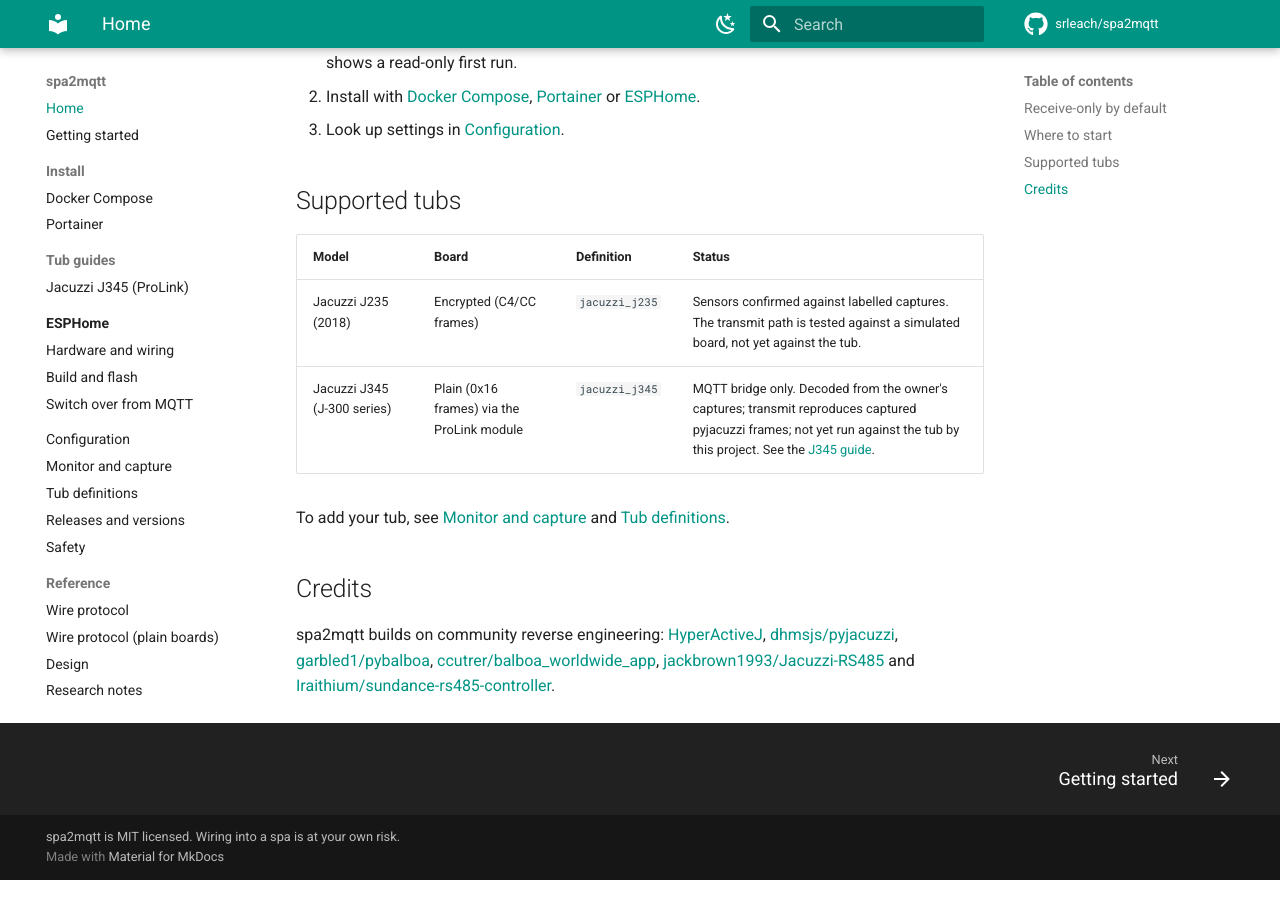
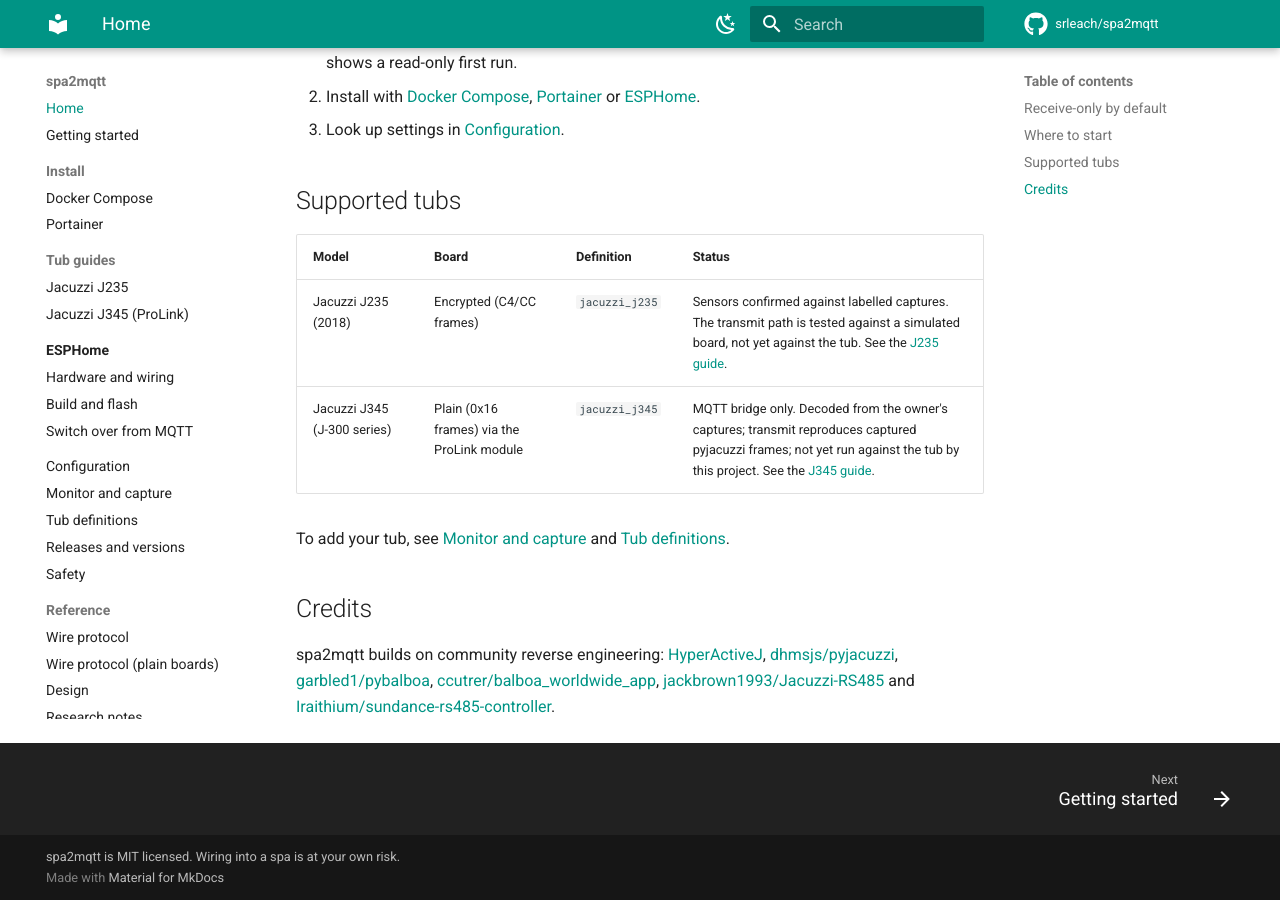
Before and after one commit to srleach/spa2mqtt, an MkDocs documentation site: the page built from docs/index.md, in a window 1280 px wide and 900 px high, scrolled down 1397 px. Built offline with MkDocs 1.6.1 and Material for MkDocs 9.7.7, drawn with Linux system fonts in a browser that asks for light colours; comment, search, counter and statistics services are not loaded; part of the change alters nothing that is shown.

Commit message:
docs: add Jacuzzi J235 tub guide
- New tubs/jacuzzi-j235.md following the J345 guide: supported entities with
  evidence status, hardware path (EW11A or ESP32), Docker Compose, Portainer
  and ESPHome install, v1 upgrade notes, receive-only checks, enabling
  transmit, captures, known limits and open questions.
- Added to the Tub guides nav and linked from the home page and Getting started.

Co-Authored-By: Claude Opus 5.5 <noreply@anthropic.com>

````diff
--- a/docs/getting-started.md
+++ b/docs/getting-started.md
@@ -32,7 +32,8 @@ and the same entity names. See [Switch over from MQTT](esphome/migrate.md).
 
 For both options:
 
-- A supported tub. Today that is the Jacuzzi J235 (`jacuzzi_j235`), and, with the MQTT
+- A supported tub. Today that is the Jacuzzi J235 (`jacuzzi_j235`, see the
+  [J235 guide](tubs/jacuzzi-j235.md)), and, with the MQTT
   bridge only, the Jacuzzi J345 (`jacuzzi_j345`). Other tubs need a
   [tub definition](tub-definitions.md).
 - Access to the RS485 header on the spa control board. The header is intended for a
--- a/docs/index.md
+++ b/docs/index.md
@@ -44,7 +44,7 @@ temperature setpoint still appear in Home Assistant, but they show as unavailabl
 
 | Model | Board | Definition | Status |
 |---|---|---|---|
-| Jacuzzi J235 (2018) | Encrypted (C4/CC frames) | `jacuzzi_j235` | Sensors confirmed against labelled captures. The transmit path is tested against a simulated board, not yet against the tub. |
+| Jacuzzi J235 (2018) | Encrypted (C4/CC frames) | `jacuzzi_j235` | Sensors confirmed against labelled captures. The transmit path is tested against a simulated board, not yet against the tub. See the [J235 guide](tubs/jacuzzi-j235.md). |
 | Jacuzzi J345 (J-300 series) | Plain (0x16 frames) via the ProLink module | `jacuzzi_j345` | MQTT bridge only. Decoded from the owner's captures; transmit reproduces captured pyjacuzzi frames; not yet run against the tub by this project. See the [J345 guide](tubs/jacuzzi-j345.md). |
 
 To add your tub, see [Monitor and capture](monitor-and-capture.md) and
--- /dev/null
+++ b/docs/tubs/jacuzzi-j235.md
@@ -0,0 +1,237 @@
+# Jacuzzi J235 (EW11A or ESP32)
+
+This guide sets up spa2mqtt for a Jacuzzi J235: a J-200 series tub from 2018 with the
+**encrypted** Balboa-family control board. spa2mqtt reads the board's RS485 bus through an
+RS485-to-TCP adapter such as the Elfin EW11A, or through an ESP32 running the ESPHome
+component. The definition ID is `jacuzzi_j235`. It is the default, so most settings on
+this page are the defaults.
+
+!!! warning "Transmit has not run against the tub"
+    Every sensor was checked against labelled captures from the project's own J235. The
+    transmit path is tested against a simulated control board only. Start receive-only,
+    and have someone at the topside for the first commands.
+
+## What is supported
+
+Each row has the evidence status from the definition. *Confirmed* means a labelled
+capture shows the change at the topside and the same change in the bytes. *Hypothesis*
+means a pattern in the data, or a name from another project, that no capture confirms.
+The [wire protocol](../protocol.md#5-c4-status-field-map-j235) has the bytes.
+
+### Read
+
+| Entity | Status | Notes |
+|---|---|---|
+| Current Water Temperature | Confirmed | °C, in 0.5 °C steps |
+| Target Water Temperature | Confirmed | °C, in 0.5 °C steps |
+| Pump 1 Speed | Confirmed | `off`, `low` or `high` |
+| Main Pump Status | Confirmed | Pump 1 on high: the jets |
+| Circulation Pump Status | Confirmed | Pump 1 running at any speed. The J235 has no separate circulation pump: it heats and filters on pump 1 low |
+| Secondary Pump Status | Confirmed | Pump 2. Single speed |
+| Heater Active | Confirmed | |
+| Light Mode | Confirmed | `off`, a colour name, `blend` or `blend paused`. MQTT bridge only |
+| Manual Circulation Call | Hypothesis | Never seen set on this tub |
+| Set Mode Active, Display State, Secondary Value Raw | Mixed | Diagnostics, disabled by default |
+
+### Control
+
+All controls are unavailable until you [enable transmit](#enable-transmit).
+
+| Entity | What it does |
+|---|---|
+| Temperature Increment, Temperature Decrement | One press of Temp up or Temp down. The first press only opens the set screen |
+| Temperature Set Control | Presses Temp up or down until the setpoint matches. Range 20 to 40 °C, step 0.5 |
+| Pump 1 Button, Pump 2 Button, Light Button | One press of that topside button. Pump 1 steps off, low, high, off |
+| Pump 1 (switch) | The jets. Presses Pump 1 until pump 1 is on high, or off. MQTT bridge only |
+| Pump 1 Low (switch) | Pump 1 low speed. Its "off" is pump 1 fully off, so from low it steps through high to off. MQTT bridge only |
+| Pump 2 (switch) | Presses Pump 2 when it is not already in the state you chose. MQTT bridge only |
+| Light (switch) | Presses Light until the light is on or off, about 7.5 s between presses. MQTT bridge only |
+
+The button codes (`0x01`, `0x02`, `0x04`, `0x05`, `0x12`) were confirmed from the
+topside's own presses in a capture. The bridge sends the same codes.
+
+### Not supported
+
+- Light colour, brightness and blend as direct controls. The light has one button: see
+  [Known limits](#known-limits).
+- Clock setting, filter cycles, ClearRay, the menu and the maintenance counters.
+- Fahrenheit. The board gives no unit flag, and every capture is in °C. The definition is
+  Celsius only.
+
+## Hardware path
+
+The bridge and the ESP32 both connect to the RS485 header on the control board. The
+header is meant for a second topside panel and is usually free. It carries 12 V, 0 V, A
+and B. Isolate the spa at its breaker before you open the equipment bay. Read
+[Safety](../safety.md) first.
+
+| Item | Value |
+|---|---|
+| Bus | RS485, 115200 baud, 8N1 |
+| EW11A mode | TCP server, port `8899`, transparent |
+| ESP32 | Any ESP32 with a 3.3 V RS485 transceiver. See [Hardware and wiring](../esphome/hardware.md) |
+| Bus address the bridge sends from | A channel the board gives it on the first command. Set at run time, not by the definition |
+
+Connect A to A and B to B. If no status frames arrive and the serial settings are right,
+swap A and B: a swap does no damage. Power the adapter or the ESP32 from its own supply
+unless you know the rating of the header's 12 V.
+
+The EW11A accepts one TCP client at a time. Stop the v1 bridge, a monitor or any other
+tool before you start spa2mqtt. The v1 bridge must be stopped in any case: it claims a
+bus channel at start-up.
+
+## Install with Docker Compose
+
+Follow [Install with Docker Compose](../install/docker-compose.md). The defaults in
+`.env.example` are for this tub. Set the addresses:
+
+```ini
+SPA_IP=192.168.1.100
+SPA_PORT=8899
+SPA_DEFINITION=jacuzzi_j235
+SPA_TRANSMIT=false
+MQTT_BROKER=192.168.1.7
+MQTT_PORT=1883
+MQTT_USERNAME=
+MQTT_PASSWORD=
+```
+
+## Install with Portainer on Home Assistant OS
+
+Follow [Install with Portainer](../install/portainer.md), method A, with the stack file
+[`deploy/portainer-stack.yml`](https://github.com/srleach/spa2mqtt/blob/main/deploy/portainer-stack.yml)
+and these variables:
+
+| Variable | Value |
+|---|---|
+| `SPA_IP` | EW11A address, for example `192.168.1.100` |
+| `SPA_PORT` | `8899`, the default |
+| `SPA_DEFINITION` | `jacuzzi_j235`, the default |
+| `SPA_TRANSMIT` | `false` |
+| `MQTT_BROKER` | Broker address. For the Mosquitto add-on, use the Home Assistant host's LAN address: `core-mosquitto` does not resolve from a Portainer stack |
+| `MQTT_PORT` | `1883` |
+| `MQTT_USERNAME`, `MQTT_PASSWORD` | Broker login, if the broker needs one |
+| `LOG_LEVEL` | `INFO` |
+
+`SPA_IP` and `MQTT_BROKER` are required, and the stack refuses to deploy without them.
+
+## Install with ESPHome
+
+Follow [ESPHome](../esphome/index.md): [Hardware and wiring](../esphome/hardware.md), then
+[Build and flash](../esphome/install.md). The package
+[`esphome/packages/jacuzzi_j235.yaml`](https://github.com/srleach/spa2mqtt/blob/main/esphome/packages/jacuzzi_j235.yaml)
+lists every J235 entity the component supports.
+
+The component decodes the status frame only. It has no *Light Mode* sensor and none of
+the switches. The buttons and *Temperature Set Control* are the same.
+
+## Upgrade from the v1 bridge
+
+Version 2 replaces the v1 bridge in place. It keeps the device (`185569045`), the
+`unique_id`s and the discovery topics, so every entity keeps its ID and history. Your v1
+`config.yml` and `VARIANT_DEFINITION` still work. Two changes matter:
+
+- Buttons and *Temperature Set Control* are unavailable until you enable transmit. v1
+  transmitted by default.
+- *Main Pump Status* is pump 1 on **high**. *Circulation Pump Status* is pump 1 at any
+  speed.
+
+See [Upgrade from v1](../configuration.md#upgrade-from-v1) for the full list.
+
+## Verify, receive-only first
+
+With transmit off, the bridge and the ESP32 never write to the bus.
+
+1. Run the read-only monitor once
+   ([Getting started](../getting-started.md#3-first-run-read-only-monitor)). The checksum
+   error count stays at or near zero. A high count means a wrong baud rate or swapped A
+   and B.
+2. In Home Assistant, open **Settings > Devices & services**. A device named
+   *Jacuzzi J235* appears under **MQTT**, or under **ESPHome** for the component. The
+   controls show as unavailable. That is expected.
+3. Compare with the topside:
+
+    | Check | How |
+    |---|---|
+    | Current Water Temperature | Same number as the topside display |
+    | Target Water Temperature | Press Temp up twice at the topside: the first press opens the set screen, the second adds 0.5 °C. Then step back |
+    | Pump 1 Speed | Press the pump 1 button three times: `low`, `high`, `off` |
+    | Pump 2 | Press the pump 2 button on and off |
+    | Heater Active | Raise the setpoint above the water temperature. Pump 1 starts on low, then the heater follows about a minute later |
+    | Light Mode | Press the light button. MQTT bridge only |
+
+## Enable transmit
+
+Read [Safety](../safety.md) first.
+
+!!! danger "First commands on the real tub"
+    The bus handshake that claims a channel has been tested only against a simulated
+    board. It cannot be observed on the J235 without transmitting. Have someone at the
+    topside for the first commands.
+
+What the bridge or the ESP32 sends:
+
+1. At start-up, nothing.
+2. On the first command, a channel request. The J235's only polled channel (`0x10`) is
+   the topside panel, and it answers every poll, so there is no free channel to reuse.
+   spa2mqtt asks the board for a new one when the board offers it, about once a second,
+   and acknowledges the answer.
+3. Then one button press each time the board polls that channel. When nothing is queued,
+   it stays silent.
+4. If another device answers on the same channel, spa2mqtt goes back to listening.
+
+For the MQTT bridge, set `SPA_TRANSMIT=true` and recreate the container or update the
+stack. The log shows `TRANSMIT ENABLED`. For ESPHome, set `transmit: true` in the
+`spa_bus:` block and install the firmware: the **Bus State** sensor shows `claiming`,
+`requested`, then `ready (0x..)` on the first command.
+
+Test in this order, one command at a time, and watch the topside after each:
+
+1. **Pump 2 Button**, twice: on, then off.
+2. **Light Button**, then wait ten seconds and press it again to turn the light off.
+3. **Pump 1 Button**, three times: low, high, off.
+4. **Temperature Increment**, twice, then **Temperature Decrement** once. The setpoint
+   rises 0.5 °C and falls back.
+5. **Temperature Set Control**, 0.5 °C up, then back.
+6. The switches, last.
+
+To stop, set transmit off again. If the topside shows an error, isolate the spa at the
+breaker and wait before you switch it on again.
+
+## Send captures back
+
+A capture of something new on this tub helps, in particular the first transmit session
+and the menu. `spa2mqtt capture` is read-only and keeps only the frames that changed:
+
+```bash
+docker run --rm -it ghcr.io/srleach/spa2mqtt:2 spa2mqtt capture 192.168.1.100 -o j235.log
+```
+
+For a session with labels, use `tools/capture.py`. Stop the bridge first: the EW11A
+accepts one client. See [Monitor and capture](../monitor-and-capture.md) for both, and
+[Contribute a capture](../monitor-and-capture.md#contribute-a-capture) to share the file.
+
+## Known limits
+
+- **Celsius only.** The board's status gives no unit flag. Keep the topside in °C.
+- **The first temperature press only opens the set screen.** *Temperature Increment* and
+  *Temperature Decrement* behave like the topside. *Temperature Set Control* accounts for
+  it.
+- **Pump 1 Low may not turn off.** The board runs pump 1 low by itself to heat or filter.
+  While it does, pressing pump 1 cannot reach off, and the switch gives up after a fixed
+  number of presses.
+- **The light has one button.** A press within a few seconds of the last one steps the
+  colour. A press after a pause turns the light off. The *Light* switch waits about
+  7.5 s between presses for that reason. There is no direct colour or brightness command.
+- **ESPHome has no lights frame.** *Light Mode* and the switches are MQTT bridge only.
+
+Open questions that a capture or a test at the tub would answer:
+
+1. Does the board grant a channel to the bridge, as the simulated board does?
+2. What are the maintenance counters? A capture while the reminder values are read from
+   the topside menu would settle it.
+3. What does *Manual Circulation Call* show, if anything?
+4. What are the button codes for ClearRay and the menu on this tub?
+
+The [wire protocol](../protocol.md#9-known-inferred-unknown-summary) lists the unknown
+bytes.
--- a/mkdocs.yml
+++ b/mkdocs.yml
@@ -92,6 +92,7 @@ nav:
       - Docker Compose: install/docker-compose.md
       - Portainer: install/portainer.md
   - Tub guides:
+      - Jacuzzi J235: tubs/jacuzzi-j235.md
       - Jacuzzi J345 (ProLink): tubs/jacuzzi-j345.md
   - ESPHome:
       - Overview: esphome/index.md
````
